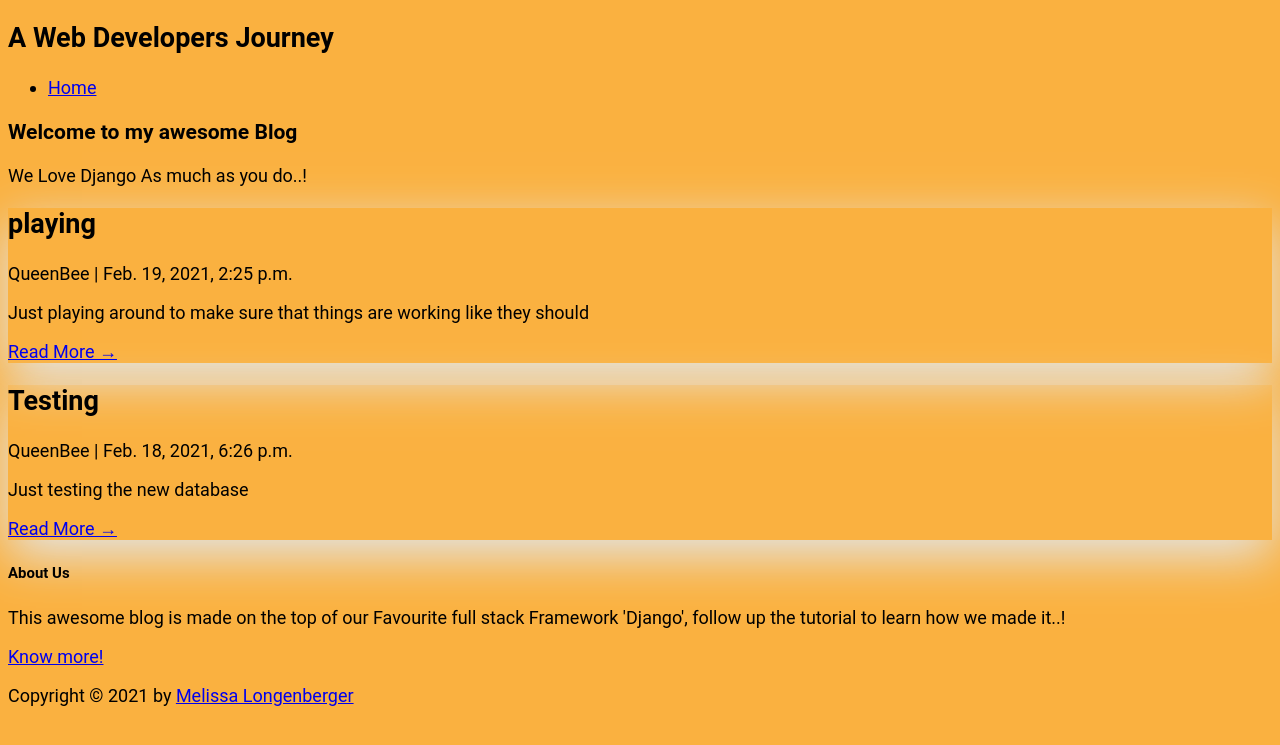
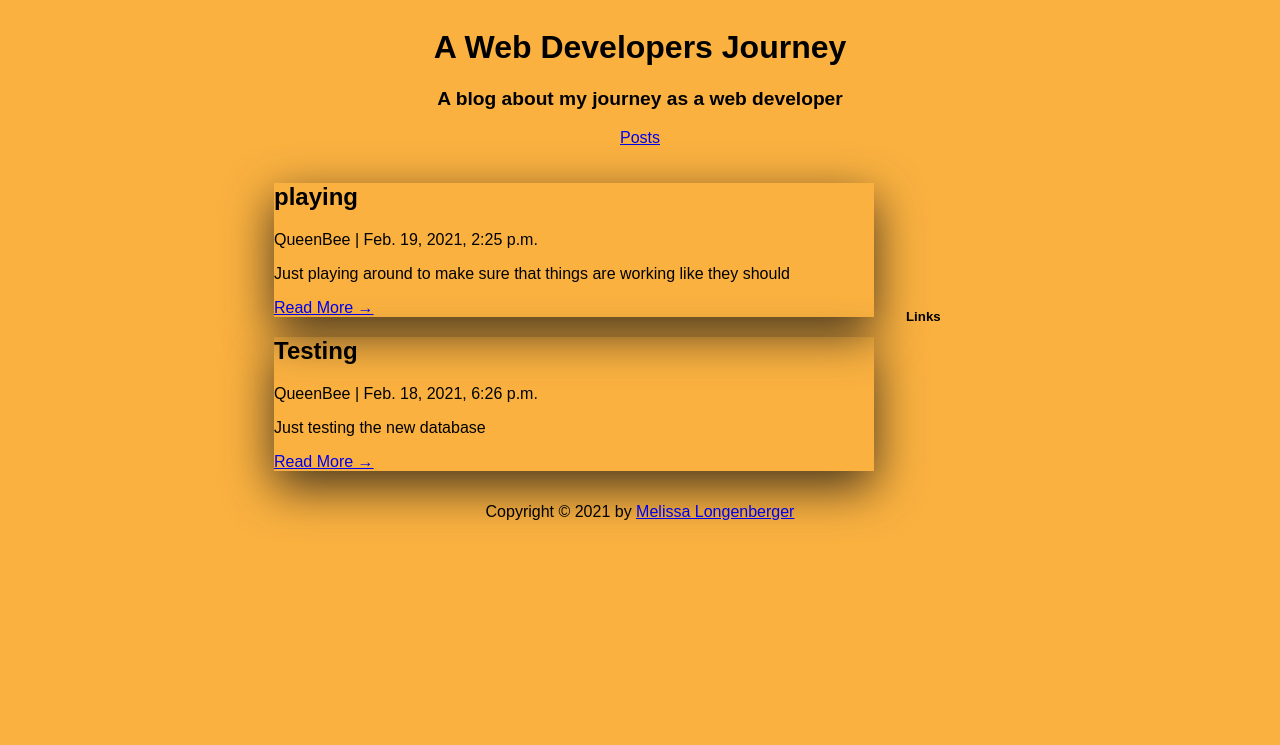
Before and after one commit to melissa-24/myBlog, a Django app: page / in a window 1280 px wide. Shown: the top 745 px of the page. Run offline with Django 3.2, Linux system fonts and the light colour scheme; data comes from the database, SQL or seed files in the repository; both versions use the stored data as it was after the commit.

Commit message:
a few changes made css working now.  pushing and testing deploy

```diff
--- a/blog/urls.py
+++ b/blog/urls.py
@@ -2,6 +2,6 @@ from . import views
 from django.urls import path
 
 urlpatterns = [
-    path('', views.PostList.as_view(), name='home'),
+    path('', views.PostList.as_view(), name='posts'),
     path('<slug:slug>/', views.PostDetail.as_view(), name='post_detail'),
 ]
--- a/blog/views.py
+++ b/blog/views.py
@@ -3,7 +3,7 @@ from .models import Post
 
 class PostList(generic.ListView):
     queryset = Post.objects.filter(status=1).order_by('-created_on')
-    template_name = 'index.html'
+    template_name = 'posts.html'
 
 class PostDetail(generic.DetailView):
     model = Post
--- a/myBlog/settings.py
+++ b/myBlog/settings.py
@@ -16,7 +16,8 @@ import os
 # Build paths inside the project like this: BASE_DIR / 'subdir'.
 BASE_DIR = Path(__file__).resolve().parent.parent
 TEMPLATES_DIRS = os.path.join(BASE_DIR,'templates')
-STATIC_URL = '/static/'
+STATICFILES_DIRS = [os.path.join(BASE_DIR, 'static'),]
+STATIC_ROOT = os.path.join(BASE_DIR, 'staticfiles')
 
 
 # Quick-start development settings - unsuitable for production
@@ -54,6 +55,7 @@ MIDDLEWARE = [
 ]
 
 ROOT_URLCONF = 'myBlog.urls'
+
 
 TEMPLATES = [
     {
--- /dev/null
+++ b/static/css/core.css
@@ -0,0 +1,67 @@
+.flexrow {
+  display: flex;
+  flex-direction: row;
+  justify-content: center;
+  align-items: center;
+}
+.flexcolumn {
+  display: flex;
+  flex-direction: column;
+  justify-content: center;
+  align-items: center;
+}
+body {
+  background-color: #fab140;
+  font-family: Oswald, sans-serif;
+  display: flex;
+  flex-direction: column;
+  justify-content: center;
+  align-items: center;
+}
+body header {
+  display: flex;
+  flex-direction: column;
+  justify-content: center;
+  align-items: center;
+  text-align: center;
+}
+body header h1 {
+  font-size: 2em;
+}
+body header h3 {
+  font-size: 1.2em;
+}
+body header nav {
+  display: flex;
+  flex-direction: row;
+  justify-content: center;
+  align-items: center;
+}
+body .container {
+  display: flex;
+  flex-direction: column;
+  justify-content: center;
+  align-items: center;
+  width: 800px;
+}
+body .container .row {
+  display: flex;
+  flex-direction: row;
+  justify-content: center;
+  align-items: center;
+  justify-content: space-around;
+}
+body .container .row .left {
+  width: 600px;
+  margin: 1em;
+}
+body .container .row .left .card {
+  box-shadow: 0 16px 48px #46361e;
+}
+body .container .row .right {
+  width: 100px;
+  margin: 1em;
+}
+body .container .row .right .card {
+  box-shadow: 0 16px 48px #E3E7EB;
+}
--- /dev/null
+++ b/static/css/core.less
@@ -0,0 +1,52 @@
+@import './less/base.less';
+
+
+
+body {
+    background-color: @mainbg;
+    font-family: Oswald, sans-serif;
+    .flexcolumn();
+
+    header {
+        .flexcolumn();
+        text-align: center;
+
+        h1 {
+            font-size: 2em;
+        }
+        h3 {
+            font-size: 1.2em;
+        }
+        nav {
+            .flexrow();
+        }
+    }
+
+
+    .container {
+        .flexcolumn();
+        width: 800px;
+
+        .row {
+            .flexrow();
+            justify-content: space-around;
+
+            .left {
+                width: 600px;
+                margin: 1em;
+
+                .card {
+                    box-shadow: @shadow;
+                }
+            }
+            .right {
+                width: 100px;
+                margin: 1em;
+
+                .card{
+                    box-shadow: 0 16px 48px #E3E7EB;
+                }
+            }
+        }
+    }
+}
--- a/templates/css/less/base.less
+++ b/static/css/less/base.less
@@ -13,3 +13,4 @@
 }
 
 @mainbg: #fab140;
+@shadow: 0 16px 48px#46361e;
--- a/templates/base.html
+++ b/templates/base.html
@@ -1,31 +1,23 @@
+{% load static %}
 <!DOCTYPE html>
 <html lang="en">
     <head>
         <meta charset="UTF-8">
         <meta http-equiv="X-UA-Compatible" content="IE=edge">
-        <meta name="viewport" content="width=device-width, initial-scale=1.0">
-        <link rel="stylesheet" href='../css/core.css' />
+        <link rel="stylesheet" type='text/css' href="{% static 'css/core.css' %}" />
         <title>A Web Developers Journey</title>
-        <!-- <style>
-            body {
-                background-color: blue;
-            }
-        </style> -->
     </head>
     <body>
         <!-- Navigation -->
-        <nav>
+        <header>
             <div>
                 <h1>A Web Developers Journey</h1>
-                <div>
-                    <ul>
-                        <li>
-                            <a href="{% url 'home' %}">Home</a>
-                        </li>
-                    </ul>
-                </div>
+                <h3>A blog about my journey as a web developer</h3>
+                <nav>
+                    <a href="{% url 'posts' %}">Posts</a>
+                </nav>
             </div>
-        </nav>
+        </header>
         {% block content %}
         <!-- Content Goes here -->
         {% endblock content %}
--- a/templates/css/core.css
+++ /dev/null
@@ -1,23 +0,0 @@
-.flexrow {
-  display: flex;
-  flex-direction: row;
-  justify-content: center;
-  align-items: center;
-}
-.flexcolumn {
-  display: flex;
-  flex-direction: column;
-  justify-content: center;
-  align-items: center;
-}
-body {
-  background-color: #fab140;
-  font-family: "Roboto", sans-serif;
-  font-size: 18px;
-}
-body .container .row .left .card {
-  box-shadow: 0 16px 48px #E3E7EB;
-}
-body .container .row .right .card {
-  box-shadow: 0 16px 48px #E3E7EB;
-}
--- a/templates/css/core.less
+++ /dev/null
@@ -1,24 +0,0 @@
-@import './less/base.less';
-
-
-
-body {
-    background-color: @mainbg;
-    font-family: "Roboto", sans-serif;
-    font-size: 18px;
-
-    .container {
-        .row {
-            .left {
-                .card {
-                    box-shadow: 0 16px 48px #E3E7EB;
-                }
-            }
-            .right {
-                .card{
-                    box-shadow: 0 16px 48px #E3E7EB;
-                }
-            }
-        }
-    }
-}
--- a/templates/index.html
+++ b/templates/index.html
@@ -4,38 +4,9 @@
     {% extends "base.html" %}
     {% block content %}
 
-    <header class="masthead">
-        <div class="overlay"></div>
-        <div class="container">
-            <div class="row">
-                <div class=" col-md-8 col-md-10 mx-auto">
-                    <div class="site-heading">
-                        <h3 class=" site-heading my-4 mt-3 text-white"> Welcome to my awesome Blog </h3>
-                        <p class="text-light">We Love Django As much as you do..! &nbsp
-                        </p>
-                    </div>
-                </div>
-            </div>
-        </div>
-    </header>
-    <div class="container">
-        <div class="row">
-            <!-- Blog Entries Column -->
-            <div class="col-md-8 mt-3 left">
-                {% for post in post_list %}
-                <div class="card mb-4">
-                    <div class="card-body">
-                        <h2 class="card-title">{{ post.title }}</h2>
-                        <p class="card-text text-muted h6">{{ post.author }} | {{ post.created_on}} </p>
-                        <p class="card-text">{{post.content|slice:":200" }}</p>
-                        <a href="{% url 'post_detail' post.slug  %}" class="btn btn-primary">Read More &rarr;</a>
-                    </div>
-                </div>
-                {% endfor %}
-            </div>
-            {% block sidebar %} {% include 'sidebar.html' %} {% endblock sidebar %}
-        </div>
-    </div>
+
+
+
     {%endblock%}
 </body>
 </html>
--- /dev/null
+++ b/templates/posts.html
@@ -0,0 +1,27 @@
+<!DOCTYPE html>
+<html lang="en">
+<body>
+    {% extends "base.html" %}
+    {% block content %}
+
+    <div class="container">
+        <div class="row">
+            <!-- Blog Entries Column -->
+            <div class="left">
+                {% for post in post_list %}
+                <div class="card">
+                    <div class="card-body">
+                        <h2 class="card-title">{{ post.title }}</h2>
+                        <p class="card-text">{{ post.author }} | {{ post.created_on}} </p>
+                        <p class="card-text">{{post.content|slice:":200" }}</p>
+                        <a href="{% url 'post_detail' post.slug  %}" class="btn btn-primary">Read More &rarr;</a>
+                    </div>
+                </div>
+                {% endfor %}
+            </div>
+            {% block sidebar %} {% include 'sidebar.html' %} {% endblock sidebar %}
+        </div>
+    </div>
+    {%endblock%}
+</body>
+</html>
--- a/templates/sidebar.html
+++ b/templates/sidebar.html
@@ -4,15 +4,8 @@
     {% block sidebar %}
 
 <!-- Sidebar Widgets Column -->
-    <div>
-        <div>
-            <h5>About Us</h5>
-            <div>
-                <p> This awesome blog is made on the top of our Favourite full stack Framework 'Django', follow up the tutorial to learn how we made it..!</p>
-                <a href="https://djangocentral.com/building-a-blog-application-with-django"
-                class="btn btn-danger">Know more!</a>
-            </div>
-        </div>
+    <div class='right'>
+        <h5>Links</h5>
     </div>
 
     {% endblock sidebar %}
```
Also changed, not shown: db.sqlite3, static/css/less/base.css (renamed from templates/css/less/base.css), static/css/less/media.less (added).
